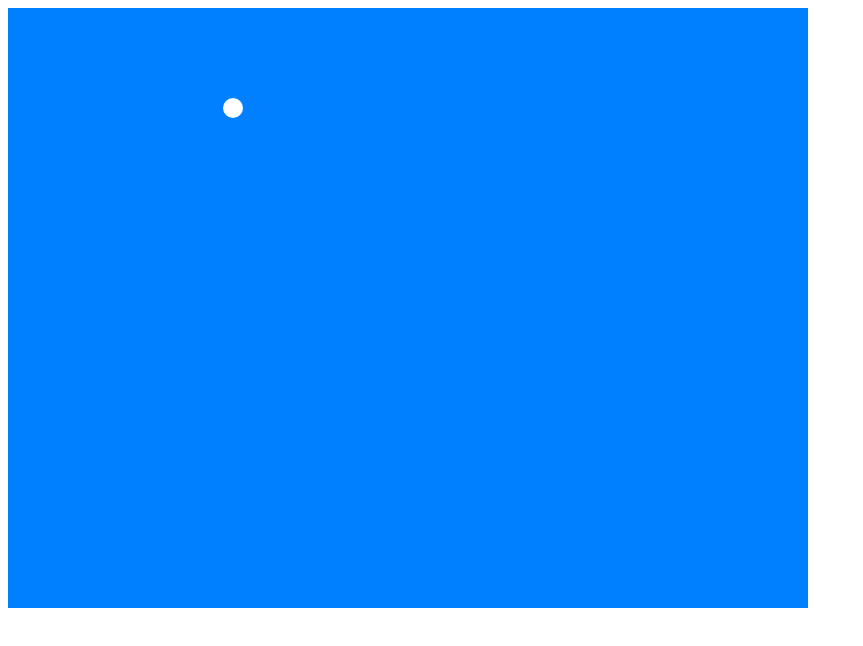
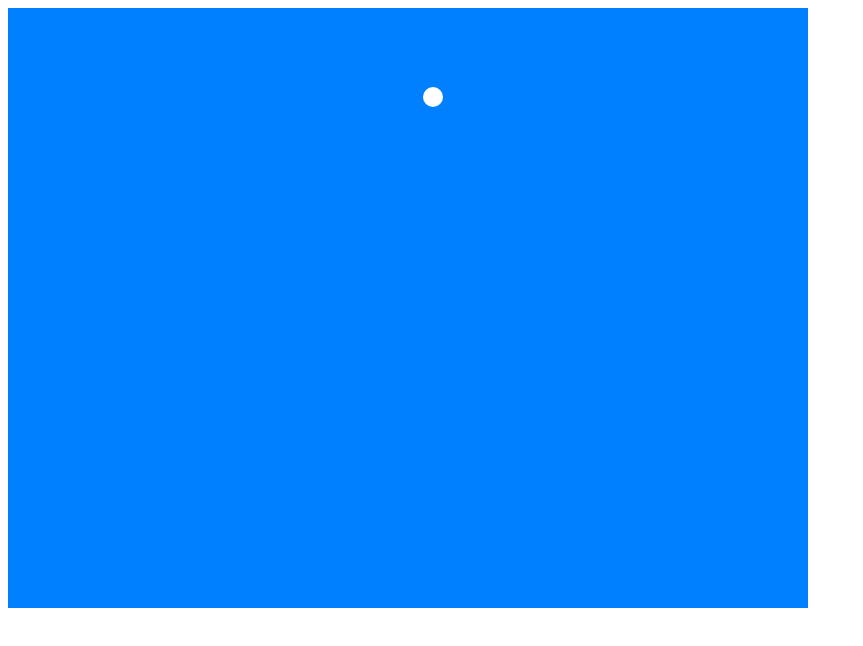
Before and after one commit to DavidGStout/breakout-clone, a plain HTML site: page index.html in a window 1280 px wide. Shown: the whole page, without its empty margins (0-863 px from the left). Drawn offline with Linux system fonts and the light colour scheme.

Commit message:
Added vertical movement and canvas height bounds.

```diff
--- a/index.html
+++ b/index.html
@@ -11,6 +11,9 @@
 	<script>
 
 		var ballX = 75;
+		var ballSpeedX = 25;
+		var ballY = 75;
+		var ballSpeedY = 7;
 		var canvas, canvasContext;
 
 		window.onload = function() {
@@ -23,7 +26,25 @@
 		}
 
 		function updateAll() {
-			ballX++;
+
+		ballX += ballSpeedX;
+		ballY += ballSpeedY;
+
+			if(ballX < 0){
+				ballSpeedX *= -1;
+			}
+
+			if(ballX > canvas.width){
+				ballSpeedX *= -1;
+			}
+
+			if(ballY < 0){
+				ballSpeedY *= -1;
+			}
+
+			if(ballY > canvas.height){
+				ballSpeedY *= -1;
+			}
 
 			//draws canvas
 			canvasContext.fillStyle = '#007FFF';
@@ -32,7 +53,7 @@
 			//draws ball
 			canvasContext.fillStyle = 'white';
 			canvasContext.beginPath();
-			canvasContext.arc(ballX,100, 10, 0, Math.PI*2, true);
+			canvasContext.arc(ballX,ballY, 10, 0, Math.PI*2, true);
 			canvasContext.fill();
 
 		}
```
